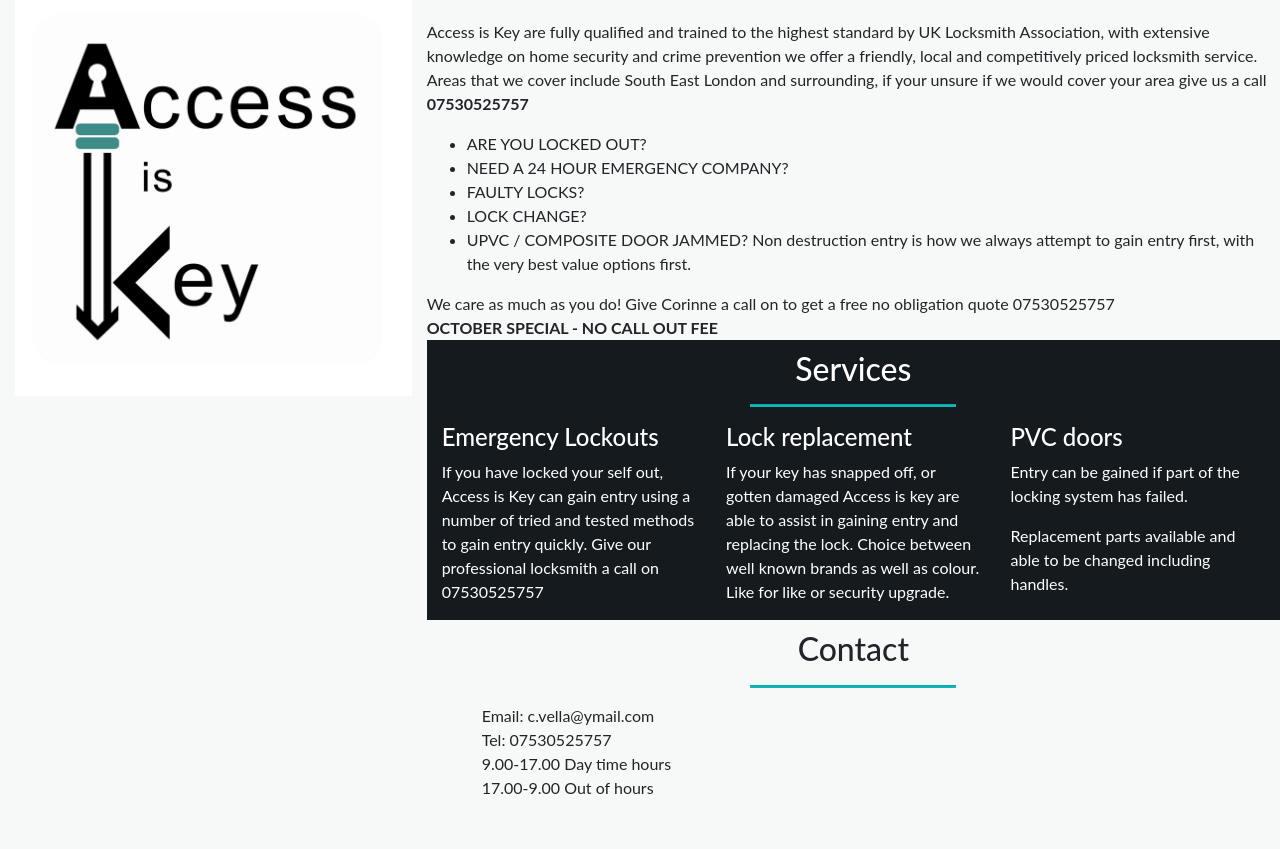
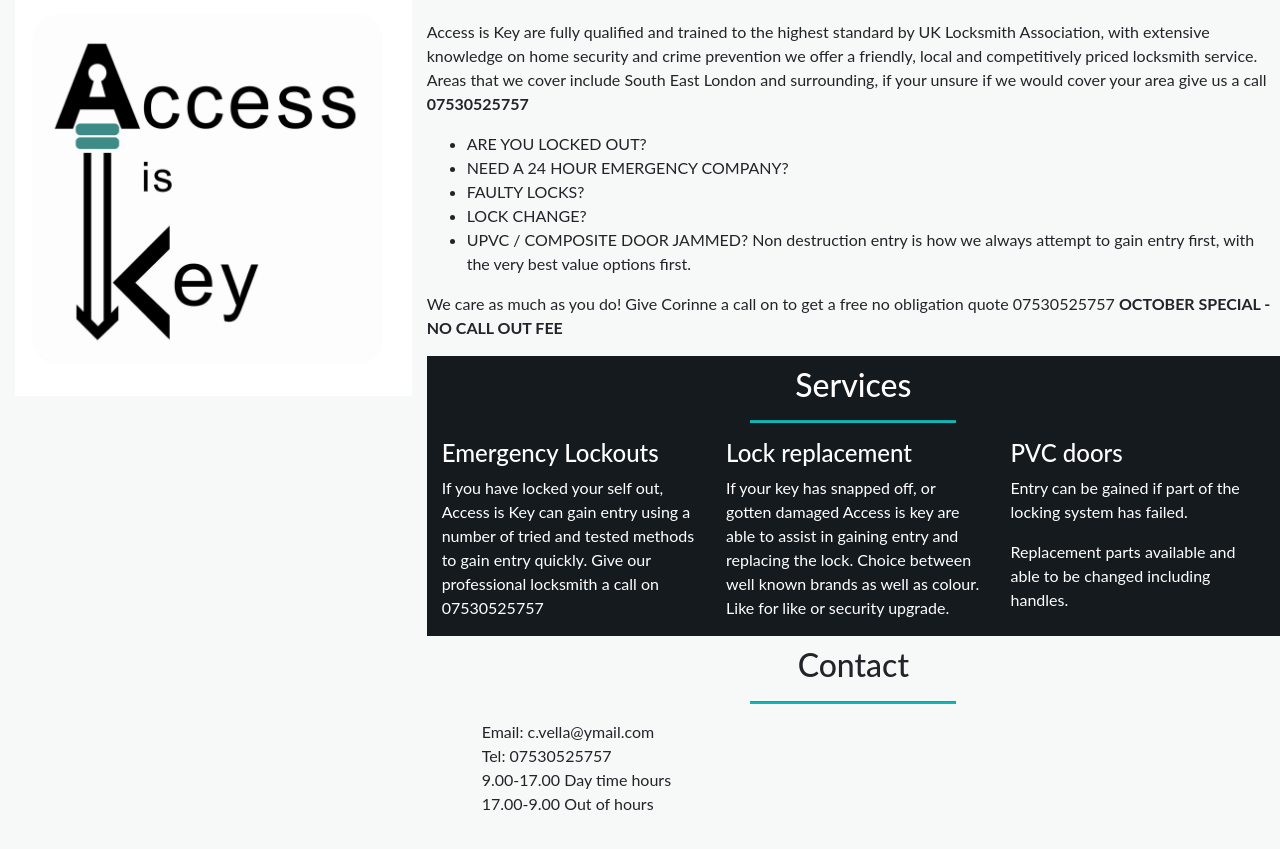
Before and after one commit to accessiskey/accessiskey.github.io, a Jekyll site: the page built from index.md, in a window 1280 px wide. Shown: the top 849 px of the page. Built offline with Jekyll 4.4.1, drawn with Linux system fonts in a browser that asks for light colours; our own code applies the rules of GitHub Pages for plain Markdown files.

```diff
--- a/_layouts/default.html
+++ b/_layouts/default.html
@@ -18,7 +18,7 @@
            Access is Key are fully qualified and trained to the highest standard by UK Locksmith Association, with extensive knowledge on home security and crime prevention we offer a friendly, local and competitively priced locksmith service.
 
            Areas that we cover include South East London and surrounding, if your unsure if we would cover your area give us a call <strong>07530525757</strong>
-
+           </p>
             <ul>
               <li>ARE YOU LOCKED OUT?</li>
               <li>NEED A 24 HOUR EMERGENCY COMPANY?</li>
@@ -28,7 +28,7 @@
             Non destruction entry is how we always attempt to gain entry first, with the very best value options first.</li>
             </ul>
 
-            We care as much as you do!
+            <p>We care as much as you do!
 
             Give Corinne a call on to get a free no obligation quote 07530525757
 
```
